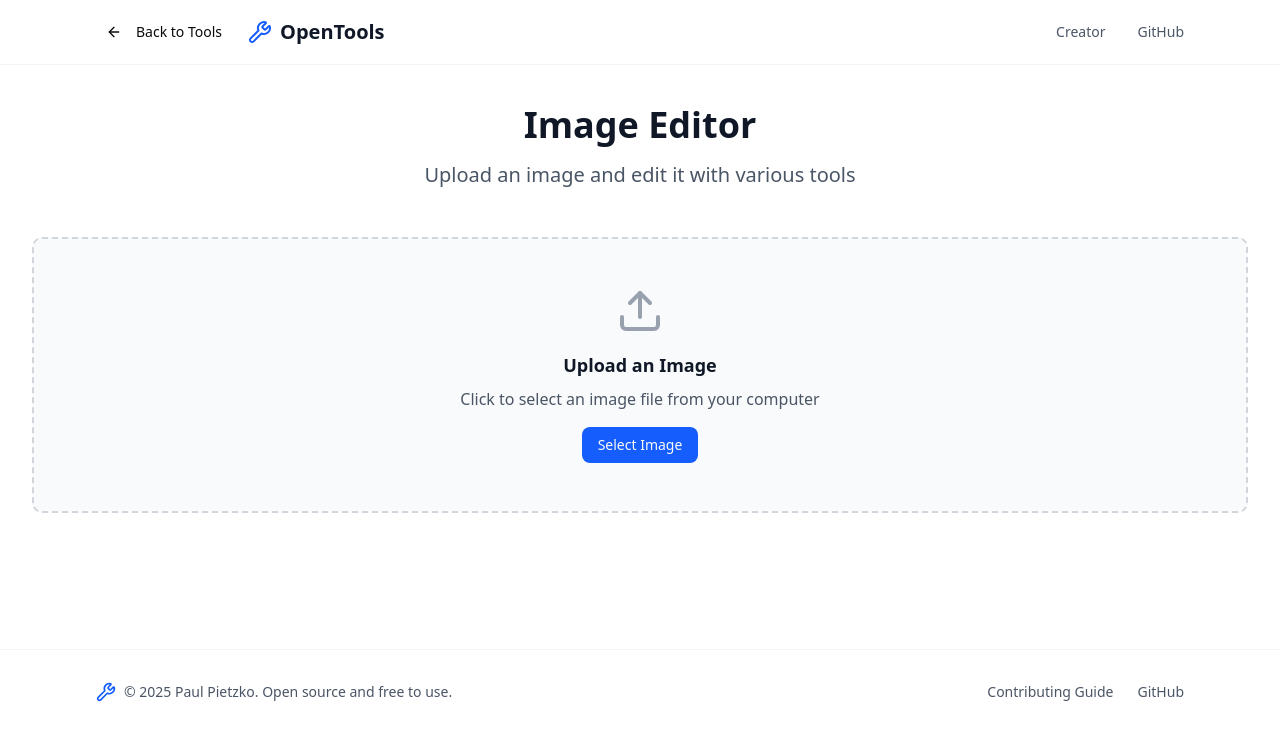
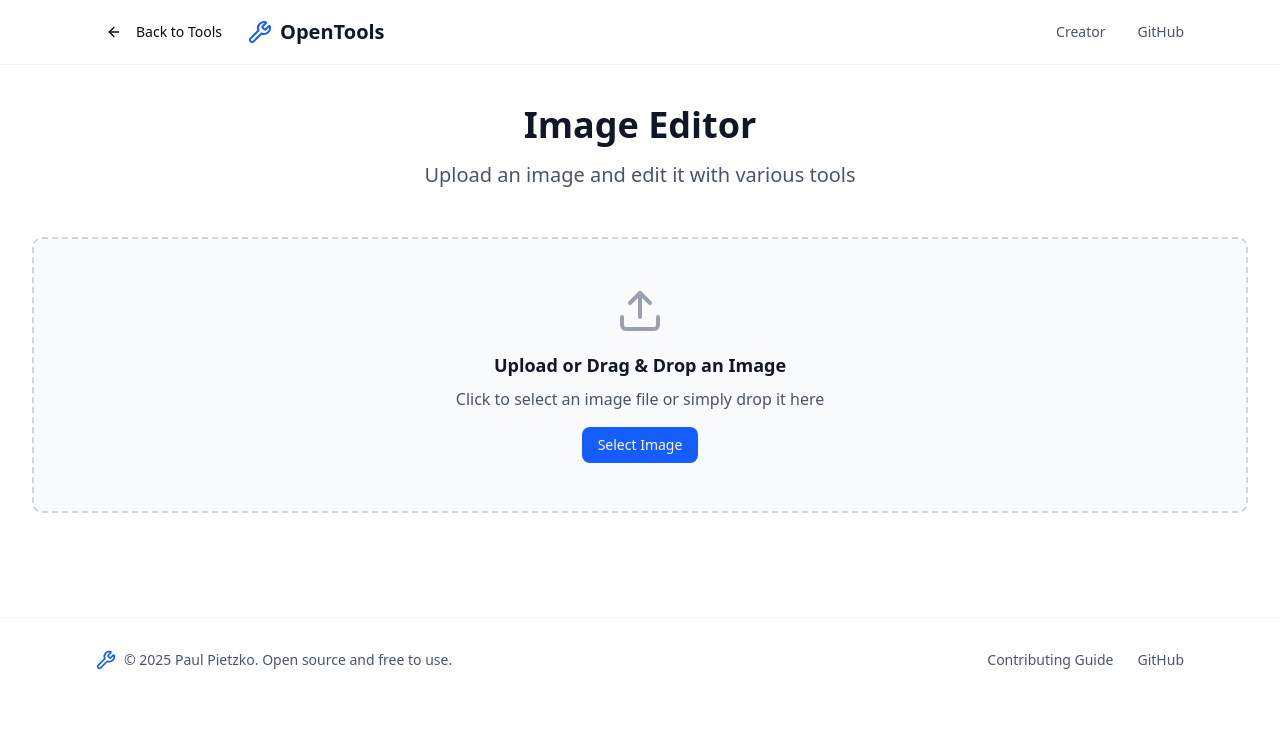
Before and after one commit to paulpietzko/opentools, a Next.js app: page /tools/image-editor in a window 1280 px wide. Shown: the top 740 px of the page. Built offline with nearby package versions, Linux system fonts and the light colour scheme.

Commit message:
refactor: image upload into own component

```diff
--- a/src/app/tools/color-picker/page.tsx
+++ b/src/app/tools/color-picker/page.tsx
@@ -1,13 +1,13 @@
 "use client";
 
 import type React from "react";
-
 import { useState, useRef, useCallback } from "react";
 import { Button } from "@/components/ui/button";
 import { Card, CardContent } from "@/components/ui/card";
-import { Wrench, ArrowLeft, Upload, Copy, Check } from "lucide-react";
+import { Wrench, ArrowLeft, Copy, Check } from "lucide-react";
 import Link from "next/link";
 import Footer from "@/components/footer";
+import ImageUploader from "@/components/image-uploader";
 
 interface ColorInfo {
   hex: string;
@@ -74,33 +74,11 @@ export default function ColorPickerPage() {
   const [copiedFormat, setCopiedFormat] = useState<string | null>(null);
   const canvasRef = useRef<HTMLCanvasElement>(null);
   const magnifierRef = useRef<HTMLCanvasElement>(null);
-  const fileInputRef = useRef<HTMLInputElement>(null);
 
-  const handleImageUpload = useCallback(
-    (
-      event:
-        | React.ChangeEvent<HTMLInputElement>
-        | React.DragEvent<HTMLDivElement>
-    ) => {
-      let file: File | undefined;
-      if ("dataTransfer" in event) {
-        event.preventDefault();
-        file = event.dataTransfer.files?.[0];
-      } else {
-        file = event.target.files?.[0];
-      }
-      if (!file) return;
-
-      const reader = new FileReader();
-      reader.onload = (e) => {
-        const result = e.target?.result as string;
-        setSelectedImage(result);
-        setSelectedColor(null);
-      };
-      reader.readAsDataURL(file);
-    },
-    []
-  );
+  const handleImageSelect = useCallback((imageData: string) => {
+    setSelectedImage(imageData);
+    setSelectedColor(null);
+  }, []);
 
   const getColorAtPosition = useCallback(
     (x: number, y: number): ColorInfo | null => {
@@ -254,23 +232,11 @@ export default function ColorPickerPage() {
     }
   };
 
-  const handleUploadClick = () => {
-    fileInputRef.current?.click();
-  };
-
   const handleReset = () => {
     setSelectedImage(null);
     setSelectedColor(null);
     setCopiedFormat(null);
     setShowMagnifier(false);
-    if (fileInputRef.current) {
-      fileInputRef.current.value = "";
-    }
-  };
-
-  // Drag & Drop handlers
-  const handleDragOver = (event: React.DragEvent<HTMLDivElement>) => {
-    event.preventDefault();
   };
 
   return (
@@ -323,34 +289,7 @@ export default function ColorPickerPage() {
         </div>
 
         {!selectedImage ? (
-          /* Upload & Dropzone Area */
-          <div className="space-y-8">
-            <div
-              className="bg-gray-50 border-2 border-dashed border-gray-300 rounded-lg p-12 text-center cursor-pointer hover:border-gray-400 transition-colors"
-              onClick={handleUploadClick}
-              onDragOver={handleDragOver}
-              onDrop={handleImageUpload}
-            >
-              <Upload className="h-12 w-12 text-gray-400 mx-auto mb-4" />
-              <h3 className="text-lg font-semibold text-gray-900 mb-2">
-                Upload or Drag & Drop an Image
-              </h3>
-              <p className="text-gray-600 mb-4">
-                Click to select an image file or simply drop it here
-              </p>
-              <Button className="bg-blue-600 hover:bg-blue-700">
-                Select Image
-              </Button>
-            </div>
-
-            <input
-              ref={fileInputRef}
-              type="file"
-              accept="image/*"
-              onChange={handleImageUpload}
-              className="hidden"
-            />
-          </div>
+          <ImageUploader onSelectImage={handleImageSelect} />
         ) : (
           /* Color Picker Interface */
           <div className="grid grid-cols-1 lg:grid-cols-2 gap-8">
@@ -436,7 +375,7 @@ export default function ColorPickerPage() {
                         style={{ backgroundColor: selectedColor.hex }}
                       >
                         <span
-                          className="text-3xl font-mono font-bold "
+                          className="text-3xl font-mono font-bold"
                           style={{
                             color: (() => {
                               // Use luminance to determine if background is dark
--- a/src/app/tools/image-editor/page.tsx
+++ b/src/app/tools/image-editor/page.tsx
@@ -11,7 +11,6 @@ import { Label } from "@/components/ui/label";
 import {
   Wrench,
   ArrowLeft,
-  Upload,
   Download,
   RotateCw,
   FlipHorizontal,
@@ -21,6 +20,7 @@ import {
 } from "lucide-react";
 import Link from "next/link";
 import Footer from "@/components/footer";
+import ImageUploader from "@/components/image-uploader";
 
 interface ImageState {
   rotation: number;
@@ -58,18 +58,9 @@ export default function ImageEditorPage() {
   const [imageState, setImageState] = useState<ImageState>(initialState);
   const [aspectRatioLocked, setAspectRatioLocked] = useState(true);
   const canvasRef = useRef<HTMLCanvasElement>(null);
-  const fileInputRef = useRef<HTMLInputElement>(null);
 
-  const handleImageUpload = useCallback(
-    (event: React.ChangeEvent<HTMLInputElement>) => {
-      const file = event.target.files?.[0];
-      if (!file) return;
-
-      const reader = new FileReader();
-      reader.onload = (e) => {
-        const result = e.target?.result as string;
-        setSelectedImage(result);
-
+  const handleImageSelect = useCallback((imageData: string) => {
+    setSelectedImage(imageData);
     const img = new Image();
     img.onload = () => {
       setOriginalImage(img);
@@ -79,12 +70,8 @@ export default function ImageEditorPage() {
         height: img.height,
       });
     };
-        img.src = result;
-      };
-      reader.readAsDataURL(file);
-    },
-    []
-  );
+    img.src = imageData;
+  }, []);
 
   const applyImageEffects = useCallback(() => {
     const canvas = canvasRef.current;
@@ -214,17 +201,10 @@ export default function ImageEditorPage() {
     link.click();
   };
 
-  const handleUploadClick = () => {
-    fileInputRef.current?.click();
-  };
-
   const handleNewImage = () => {
     setSelectedImage(null);
     setOriginalImage(null);
     setImageState(initialState);
-    if (fileInputRef.current) {
-      fileInputRef.current.value = "";
-    }
   };
 
   return (
@@ -277,32 +257,7 @@ export default function ImageEditorPage() {
         </div>
 
         {!selectedImage ? (
-          /* Upload Area */
-          <div className="space-y-8">
-            <div
-              className="bg-gray-50 border-2 border-dashed border-gray-300 rounded-lg p-12 text-center cursor-pointer hover:border-gray-400 transition-colors"
-              onClick={handleUploadClick}
-            >
-              <Upload className="h-12 w-12 text-gray-400 mx-auto mb-4" />
-              <h3 className="text-lg font-semibold text-gray-900 mb-2">
-                Upload an Image
-              </h3>
-              <p className="text-gray-600 mb-4">
-                Click to select an image file from your computer
-              </p>
-              <Button className="bg-blue-600 hover:bg-blue-700">
-                Select Image
-              </Button>
-            </div>
-
-            <input
-              ref={fileInputRef}
-              type="file"
-              accept="image/*"
-              onChange={handleImageUpload}
-              className="hidden"
-            />
-          </div>
+          <ImageUploader onSelectImage={handleImageSelect} />
         ) : (
           /* Image Editor Interface */
           <div className="grid grid-cols-1 xl:grid-cols-3 gap-8">
--- /dev/null
+++ b/src/components/image-uploader.tsx
@@ -0,0 +1,75 @@
+"use client";
+
+import type React from "react";
+import { useCallback, useRef } from "react";
+import { Button } from "@/components/ui/button";
+import { Upload } from "lucide-react";
+
+interface ImageUploaderProps {
+  onSelectImage: (result: string) => void;
+}
+
+export default function ImageUploader({ onSelectImage }: ImageUploaderProps) {
+  const fileInputRef = useRef<HTMLInputElement>(null);
+
+  const handleUploadClick = () => {
+    fileInputRef.current?.click();
+  };
+
+  const handleImageUpload = useCallback(
+    (
+      event:
+        | React.ChangeEvent<HTMLInputElement>
+        | React.DragEvent<HTMLDivElement>
+    ) => {
+      let file: File | undefined;
+      if ("dataTransfer" in event) {
+        event.preventDefault();
+        file = event.dataTransfer.files?.[0];
+      } else {
+        file = event.target.files?.[0];
+      }
+      if (!file) return;
+
+      const reader = new FileReader();
+      reader.onload = (e) => {
+        const result = e.target?.result as string;
+        onSelectImage(result);
+      };
+      reader.readAsDataURL(file);
+    },
+    [onSelectImage]
+  );
+
+  const handleDragOver = (event: React.DragEvent<HTMLDivElement>) => {
+    event.preventDefault();
+  };
+
+  return (
+    <>
+      <div
+        className="bg-gray-50 border-2 border-dashed border-gray-300 rounded-lg p-12 text-center cursor-pointer hover:border-gray-400 transition-colors"
+        onClick={handleUploadClick}
+        onDragOver={handleDragOver}
+        onDrop={handleImageUpload}
+      >
+        <Upload className="h-12 w-12 text-gray-400 mx-auto mb-4" />
+        <h3 className="text-lg font-semibold text-gray-900 mb-2">
+          Upload or Drag &amp; Drop an Image
+        </h3>
+        <p className="text-gray-600 mb-4">
+          Click to select an image file or simply drop it here
+        </p>
+        <Button className="bg-blue-600 hover:bg-blue-700">Select Image</Button>
+      </div>
+
+      <input
+        ref={fileInputRef}
+        type="file"
+        accept="image/*"
+        onChange={handleImageUpload}
+        className="hidden"
+      />
+    </>
+  );
+}
```
Lines whose indentation alone changed are shown as unchanged.
